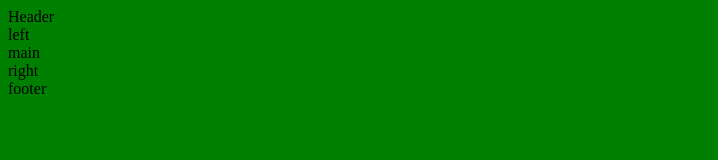
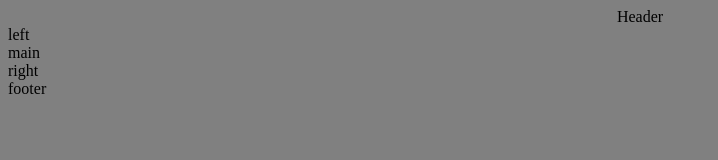
Before and after one commit to Kaleidoscopee/holy-grail-practice, a plain HTML site: page index.html in a window 1280 px wide. Shown: the whole page, without its empty margins (0-718 px from the left). Drawn offline with Linux system fonts and the light colour scheme.

Commit message:
header at the top center

```diff
--- a/style.css
+++ b/style.css
@@ -1,3 +1,7 @@
 body {
-    background-color: green;
+    background-color: gray;
 }
+
+header {
+    text-align: center;
+}
```
